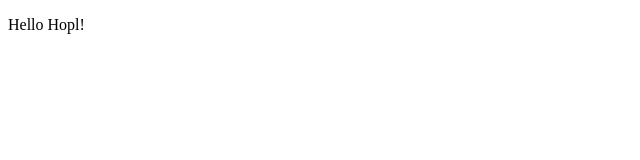
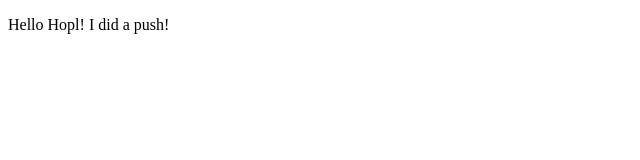
Before and after one commit to Pros0/hopl, a Next.js app in the folder app/: page / in a window 1280 px wide. Shown: the top 160 px of the page, without its empty margins (0-640 px from the left). Built offline with nearby package versions, Linux system fonts and the light colour scheme.

Commit message:
Test sync

```diff
--- a/app/pages/index.js
+++ b/app/pages/index.js
@@ -1,6 +1,6 @@
 const Index = () => (
   <div>
-    <p>Hello Hopl!</p>
+    <p>Hello Hopl! I did a push!</p>
   </div>
 );
 
```
